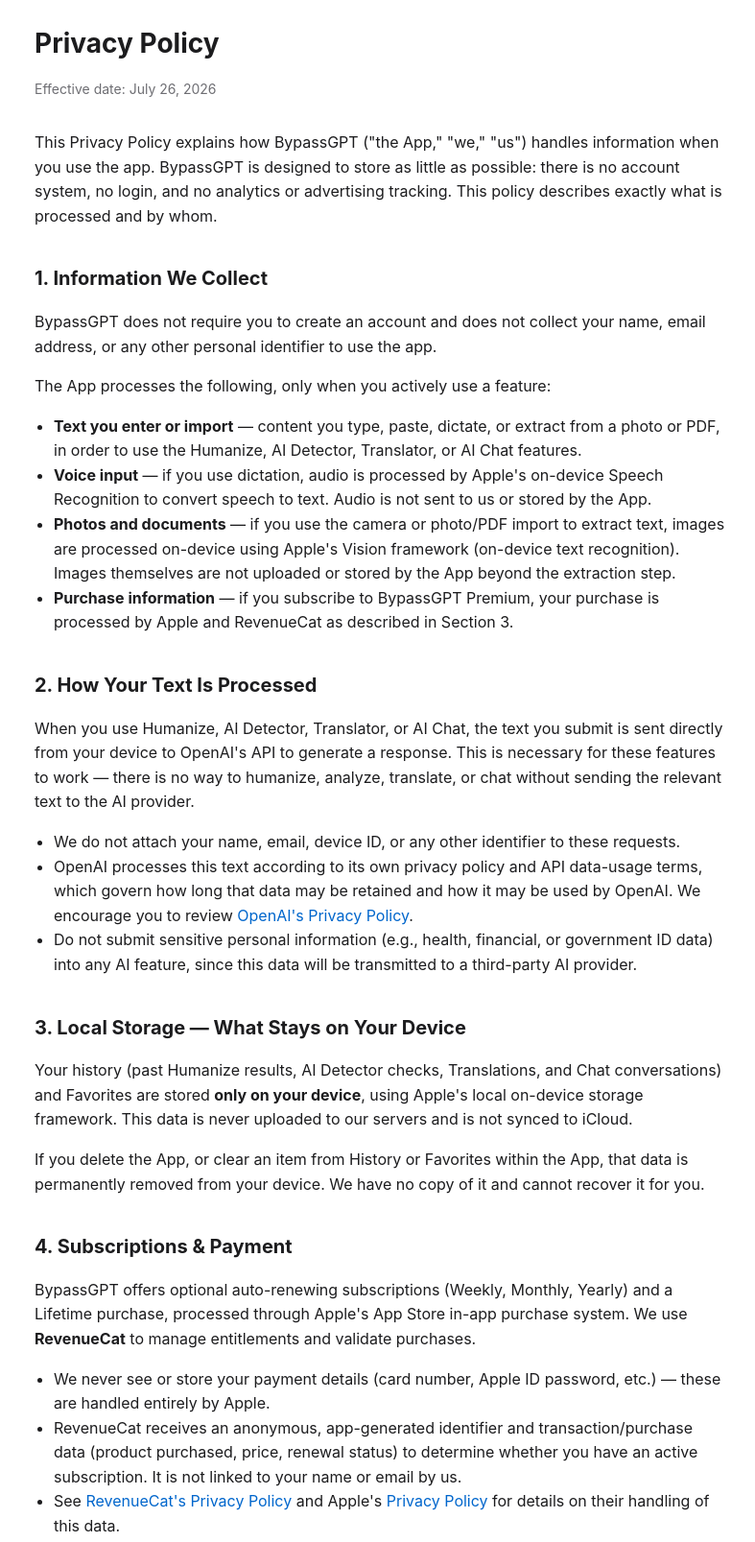
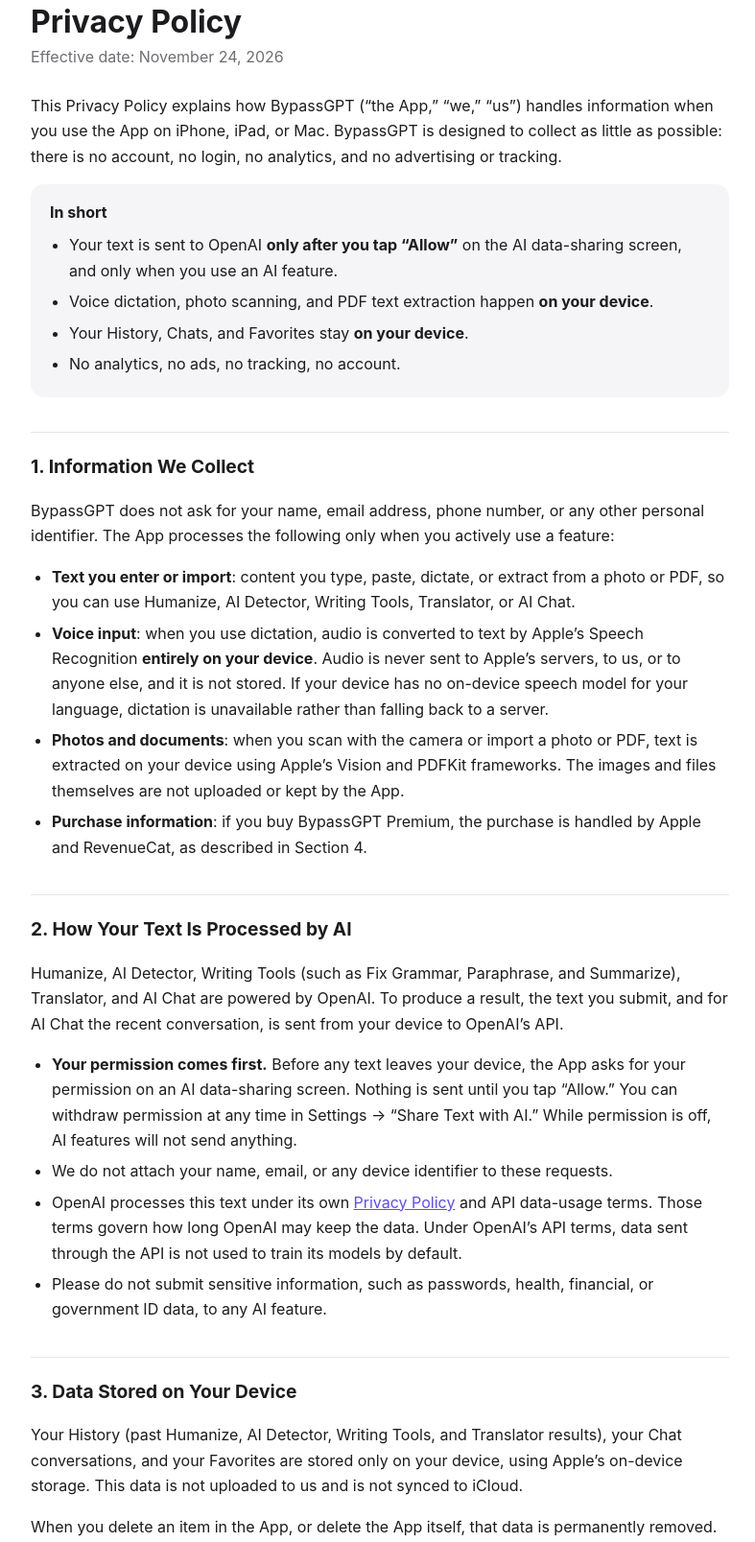
Before and after one commit to mduzzalmiadev/app-legal, a plain HTML site: page bypassgpt/privacy.html in a window 1280 px wide. Shown: the part 36-1643 px from the top of the page at 96% size, without its empty margins (244-1031 px from the left). Drawn offline with Linux system fonts and the light colour scheme.

Commit message:
Update privacy.html

```diff
--- a/bypassgpt/privacy.html
+++ b/bypassgpt/privacy.html
@@ -1,105 +1,110 @@
-<!DOCTYPE html>
+<!doctype html>
 <html lang="en">
 <head>
-<meta charset="UTF-8">
-<meta name="viewport" content="width=device-width, initial-scale=1.0">
-<title>Privacy Policy — BypassGPT</title>
+<meta charset="utf-8">
+<meta name="viewport" content="width=device-width, initial-scale=1">
+<title>BypassGPT — Privacy Policy</title>
+<meta name="description" content="How BypassGPT handles your information.">
 <style>
-  body {
-    font-family: -apple-system, BlinkMacSystemFont, "Segoe UI", Roboto, Helvetica, Arial, sans-serif;
-    max-width: 720px;
-    margin: 0 auto;
-    padding: 40px 20px 80px;
-    line-height: 1.6;
-    color: #1c1c1e;
-    background: #ffffff;
+  :root { --bg:#ffffff; --fg:#1c1c1e; --muted:#6e6e73; --line:#e5e5ea; --accent:#5b4bff; --card:#f5f5f7; }
+  @media (prefers-color-scheme: dark) {
+    :root { --bg:#0b0b0f; --fg:#f2f2f7; --muted:#a1a1a6; --line:#2c2c2e; --accent:#9b8cff; --card:#1c1c1e; }
   }
-  h1 { font-size: 28px; margin-bottom: 4px; }
-  h2 { font-size: 20px; margin-top: 36px; }
-  p, li { font-size: 16px; }
-  .updated { color: #6e6e73; font-size: 14px; margin-bottom: 32px; }
-  ul { padding-left: 20px; }
-  a { color: #0066cc; text-decoration: none; }
-  a:hover { text-decoration: underline; }
-  code { background: #f2f2f7; padding: 2px 6px; border-radius: 4px; font-size: 14px; }
-  hr { border: none; border-top: 1px solid #e5e5ea; margin: 40px 0; }
-  @media (prefers-color-scheme: dark) {
-    body { background: #000; color: #f2f2f7; }
-    .updated { color: #98989d; }
-    code { background: #1c1c1e; }
-    hr { border-top: 1px solid #38383a; }
-    a { color: #4da3ff; }
-  }
+  * { box-sizing: border-box; }
+  body { margin:0; background:var(--bg); color:var(--fg);
+    font:16px/1.65 -apple-system, BlinkMacSystemFont, "Segoe UI", Roboto, Helvetica, Arial, sans-serif; }
+  main { max-width:760px; margin:0 auto; padding:40px 16px 64px; }
+  h1 { font-size:2rem; line-height:1.2; margin:0 0 4px; }
+  h2 { font-size:1.2rem; margin:36px 0 8px; padding-top:20px; border-top:1px solid var(--line); }
+  .date { color:var(--muted); margin:0 0 24px; }
+  .summary { background:var(--card); border-radius:14px; padding:16px 20px; margin:0 0 8px; }
+  .summary ul { margin:8px 0 0; padding-left:20px; }
+  ul { padding-left:22px; }
+  li { margin:6px 0; }
+  a { color:var(--accent); }
+  footer { color:var(--muted); font-size:.9rem; margin-top:48px; padding-top:20px; border-top:1px solid var(--line); }
 </style>
 </head>
 <body>
+<main>
+<h1>Privacy Policy</h1>
+<p class="date">Effective date: November 24, 2026</p>
 
-<h1>Privacy Policy</h1>
-<p class="updated">Effective date: July 26, 2026</p>
+<p>This Privacy Policy explains how BypassGPT (“the App,” “we,” “us”) handles information when you use the App on iPhone, iPad, or Mac. BypassGPT is designed to collect as little as possible: there is no account, no login, no analytics, and no advertising or tracking.</p>
 
-<p>This Privacy Policy explains how BypassGPT ("the App," "we," "us") handles information when you use the app. BypassGPT is designed to store as little as possible: there is no account system, no login, and no analytics or advertising tracking. This policy describes exactly what is processed and by whom.</p>
+<div class="summary">
+  <strong>In short</strong>
+  <ul>
+    <li>Your text is sent to OpenAI <strong>only after you tap “Allow”</strong> on the AI data-sharing screen, and only when you use an AI feature.</li>
+    <li>Voice dictation, photo scanning, and PDF text extraction happen <strong>on your device</strong>.</li>
+    <li>Your History, Chats, and Favorites stay <strong>on your device</strong>.</li>
+    <li>No analytics, no ads, no tracking, no account.</li>
+  </ul>
+</div>
 
 <h2>1. Information We Collect</h2>
-<p>BypassGPT does not require you to create an account and does not collect your name, email address, or any other personal identifier to use the app.</p>
-<p>The App processes the following, only when you actively use a feature:</p>
+<p>BypassGPT does not ask for your name, email address, phone number, or any other personal identifier. The App processes the following only when you actively use a feature:</p>
 <ul>
-  <li><strong>Text you enter or import</strong> — content you type, paste, dictate, or extract from a photo or PDF, in order to use the Humanize, AI Detector, Translator, or AI Chat features.</li>
-  <li><strong>Voice input</strong> — if you use dictation, audio is processed by Apple's on-device Speech Recognition to convert speech to text. Audio is not sent to us or stored by the App.</li>
-  <li><strong>Photos and documents</strong> — if you use the camera or photo/PDF import to extract text, images are processed on-device using Apple's Vision framework (on-device text recognition). Images themselves are not uploaded or stored by the App beyond the extraction step.</li>
-  <li><strong>Purchase information</strong> — if you subscribe to BypassGPT Premium, your purchase is processed by Apple and RevenueCat as described in Section 3.</li>
+  <li><strong>Text you enter or import</strong>: content you type, paste, dictate, or extract from a photo or PDF, so you can use Humanize, AI Detector, Writing Tools, Translator, or AI Chat.</li>
+  <li><strong>Voice input</strong>: when you use dictation, audio is converted to text by Apple’s Speech Recognition <strong>entirely on your device</strong>. Audio is never sent to Apple’s servers, to us, or to anyone else, and it is not stored. If your device has no on-device speech model for your language, dictation is unavailable rather than falling back to a server.</li>
+  <li><strong>Photos and documents</strong>: when you scan with the camera or import a photo or PDF, text is extracted on your device using Apple’s Vision and PDFKit frameworks. The images and files themselves are not uploaded or kept by the App.</li>
+  <li><strong>Purchase information</strong>: if you buy BypassGPT Premium, the purchase is handled by Apple and RevenueCat, as described in Section 4.</li>
 </ul>
 
-<h2>2. How Your Text Is Processed</h2>
-<p>When you use Humanize, AI Detector, Translator, or AI Chat, the text you submit is sent directly from your device to OpenAI's API to generate a response. This is necessary for these features to work — there is no way to humanize, analyze, translate, or chat without sending the relevant text to the AI provider.</p>
+<h2>2. How Your Text Is Processed by AI</h2>
+<p>Humanize, AI Detector, Writing Tools (such as Fix Grammar, Paraphrase, and Summarize), Translator, and AI Chat are powered by OpenAI. To produce a result, the text you submit, and for AI Chat the recent conversation, is sent from your device to OpenAI’s API.</p>
 <ul>
-  <li>We do not attach your name, email, device ID, or any other identifier to these requests.</li>
-  <li>OpenAI processes this text according to its own privacy policy and API data-usage terms, which govern how long that data may be retained and how it may be used by OpenAI. We encourage you to review <a href="https://openai.com/policies/privacy-policy" target="_blank" rel="noopener">OpenAI's Privacy Policy</a>.</li>
-  <li>Do not submit sensitive personal information (e.g., health, financial, or government ID data) into any AI feature, since this data will be transmitted to a third-party AI provider.</li>
+  <li><strong>Your permission comes first.</strong> Before any text leaves your device, the App asks for your permission on an AI data-sharing screen. Nothing is sent until you tap “Allow.” You can withdraw permission at any time in Settings → “Share Text with AI.” While permission is off, AI features will not send anything.</li>
+  <li>We do not attach your name, email, or any device identifier to these requests.</li>
+  <li>OpenAI processes this text under its own <a href="https://openai.com/policies/privacy-policy" target="_blank" rel="noopener">Privacy Policy</a> and API data-usage terms. Those terms govern how long OpenAI may keep the data. Under OpenAI’s API terms, data sent through the API is not used to train its models by default.</li>
+  <li>Please do not submit sensitive information, such as passwords, health, financial, or government ID data, to any AI feature.</li>
 </ul>
 
-<h2>3. Local Storage — What Stays on Your Device</h2>
-<p>Your history (past Humanize results, AI Detector checks, Translations, and Chat conversations) and Favorites are stored <strong>only on your device</strong>, using Apple's local on-device storage framework. This data is never uploaded to our servers and is not synced to iCloud.</p>
-<p>If you delete the App, or clear an item from History or Favorites within the App, that data is permanently removed from your device. We have no copy of it and cannot recover it for you.</p>
+<h2>3. Data Stored on Your Device</h2>
+<p>Your History (past Humanize, AI Detector, Writing Tools, and Translator results), your Chat conversations, and your Favorites are stored only on your device, using Apple’s on-device storage. This data is not uploaded to us and is not synced to iCloud.</p>
+<p>When you delete an item in the App, or delete the App itself, that data is permanently removed. We have no copy of it and cannot recover it.</p>
+<p>The App also stores a few settings on your device, such as your theme, language, onboarding status, and AI data-sharing choice.</p>
 
-<h2>4. Subscriptions &amp; Payment</h2>
-<p>BypassGPT offers optional auto-renewing subscriptions (Weekly, Monthly, Yearly) and a Lifetime purchase, processed through Apple's App Store in-app purchase system. We use <strong>RevenueCat</strong> to manage entitlements and validate purchases.</p>
+<h2>4. Subscriptions &amp; Payments</h2>
+<p>BypassGPT offers optional auto-renewing subscriptions (Weekly, Monthly, Yearly) and a one-time Lifetime purchase through Apple’s in-app purchase system. We use RevenueCat to check whether you have an active purchase.</p>
 <ul>
-  <li>We never see or store your payment details (card number, Apple ID password, etc.) — these are handled entirely by Apple.</li>
-  <li>RevenueCat receives an anonymous, app-generated identifier and transaction/purchase data (product purchased, price, renewal status) to determine whether you have an active subscription. It is not linked to your name or email by us.</li>
-  <li>See <a href="https://www.revenuecat.com/privacy/" target="_blank" rel="noopener">RevenueCat's Privacy Policy</a> and Apple's <a href="https://www.apple.com/legal/privacy/" target="_blank" rel="noopener">Privacy Policy</a> for details on their handling of this data.</li>
+  <li>We never see your payment details. These are handled entirely by Apple.</li>
+  <li>RevenueCat receives a random, anonymous app-generated identifier and transaction data (the product, price, and renewal status). This is not linked to your name or email.</li>
+  <li>See <a href="https://www.revenuecat.com/privacy" target="_blank" rel="noopener">RevenueCat’s Privacy Policy</a> and <a href="https://www.apple.com/legal/privacy/" target="_blank" rel="noopener">Apple’s Privacy Policy</a> for details.</li>
 </ul>
 
-<h2>5. Analytics, Advertising &amp; Tracking</h2>
-<p>BypassGPT does <strong>not</strong> use any analytics SDK, advertising network, crash-reporting tool, or cross-app/cross-site tracking technology. We do not use the Advertising Identifier (IDFA) and do not display an App Tracking Transparency prompt, because the App does not track you across apps or websites.</p>
+<h2>5. App Configuration (Firebase Remote Config)</h2>
+<p>The App uses Google Firebase Remote Config only to load app configuration when it launches. To deliver this configuration, Firebase processes a random app-installation identifier and your IP address. This information is not used for analytics, advertising, or tracking. See <a href="https://firebase.google.com/support/privacy" target="_blank" rel="noopener">Privacy and Security in Firebase</a>.</p>
 
-<h2>6. Device Permissions</h2>
+<h2>6. Analytics, Advertising &amp; Tracking</h2>
+<p>BypassGPT does not use any analytics SDK, advertising network, or crash-reporting tool, and it does not show ads. We do not use the Advertising Identifier (IDFA) or track you across other apps or websites, so the App does not show an App Tracking Transparency prompt.</p>
+
+<h2>7. Device Permissions</h2>
 <ul>
-  <li><strong>Microphone / Speech Recognition</strong> — requested only if you tap the dictation button; used solely to convert your speech to text on-device.</li>
-  <li><strong>Camera / Photo Library</strong> — requested only if you choose to scan or import a photo/PDF to extract text.</li>
+  <li><strong>Microphone &amp; Speech Recognition</strong>: requested only when you tap the dictation button, and used only to turn your speech into text on your device.</li>
+  <li><strong>Camera</strong>: requested only when you choose to scan text.</li>
 </ul>
-<p>You can grant or revoke these permissions at any time in your device's Settings app. Declining them simply disables the related input method — all other features continue to work normally.</p>
+<p>Photos and files you import are chosen through Apple’s system pickers, which share only the item you select. You can grant or revoke permissions at any time in your device’s Settings. Declining a permission only disables that input method. Everything else keeps working.</p>
 
-<h2>7. Data Retention</h2>
-<p>Text you submit to AI features passes through OpenAI's systems as described in Section 2 and is retained according to OpenAI's own policies, not ours. Locally stored History and Favorites remain on your device until you delete them or uninstall the App.</p>
+<h2>8. Data Retention</h2>
+<p>Text you send to AI features is kept by OpenAI only as its own policies allow (see Section 2). We do not keep any copy on servers of our own. Data on your device stays there until you delete it or uninstall the App.</p>
 
-<h2>8. Children's Privacy</h2>
-<p>BypassGPT is not directed at children under 13, and we do not knowingly collect personal information from children under 13. If you believe a child has used the App in a way that concerns you, please contact us using the details below.</p>
+<h2>9. Children’s Privacy</h2>
+<p>BypassGPT is not directed at children under 13, and we do not knowingly collect personal information from children under 13. If you believe a child has used the App in a way that concerns you, please contact us.</p>
 
-<h2>9. Your Rights</h2>
-<p>Because BypassGPT does not maintain user accounts or a server-side database of your personal information, most of your data lives only on your device, under your control (you can view, export via Share, or delete it at any time within the App). For information submitted to OpenAI or RevenueCat, please refer to their respective privacy policies for your rights regarding that data, or contact us and we will assist where we are able.</p>
+<h2>10. Your Rights &amp; Choices</h2>
+<p>We do not run user accounts or a server database of personal information, so your data stays on your device, under your control. You can view, share, or delete it at any time in the App, and you can turn off AI data sharing in Settings. For data held by OpenAI or RevenueCat, see their privacy policies. You can also contact us, and we will help where we can.</p>
 
-<h2>10. International Users</h2>
-<p>Your text may be processed on servers located outside your country of residence (for example, by OpenAI or RevenueCat's infrastructure). By using the App, you understand that your submitted text may be transferred to and processed in other countries, which may have different data protection laws than your own.</p>
+<h2>11. International Users</h2>
+<p>Text you send to AI features, and purchase data, may be processed on servers outside your country, for example by OpenAI, RevenueCat, or Google. Those countries may have different data-protection laws from yours.</p>
 
-<h2>11. Changes to This Policy</h2>
-<p>We may update this Privacy Policy from time to time. If we make material changes, we will update the "Effective date" above and, where appropriate, notify you within the App. Continued use of the App after changes take effect constitutes acceptance of the revised policy.</p>
+<h2>12. Changes to This Policy</h2>
+<p>We may update this Privacy Policy from time to time. If we make material changes, we will update the effective date above and, where appropriate, let you know in the App.</p>
 
-<h2>12. Contact Us</h2>
-<p>If you have questions about this Privacy Policy or how BypassGPT handles information, contact us at:</p>
-<p><a href="mailto:mduzzalmia.dev@gmail.com">mduzzalmia.dev@gmail.com</a></p>
+<h2>13. Contact Us</h2>
+<p>Questions about this Privacy Policy? Email us at <a href="mailto:mduzzalmia.dev@gmail.com">mduzzalmia.dev@gmail.com</a>.</p>
 
-<hr>
-<p class="updated">BypassGPT — Privacy Policy</p>
-
+<footer>BypassGPT — Privacy Policy · <a href="terms.html">Terms of Use</a></footer>
+</main>
 </body>
 </html>
```
